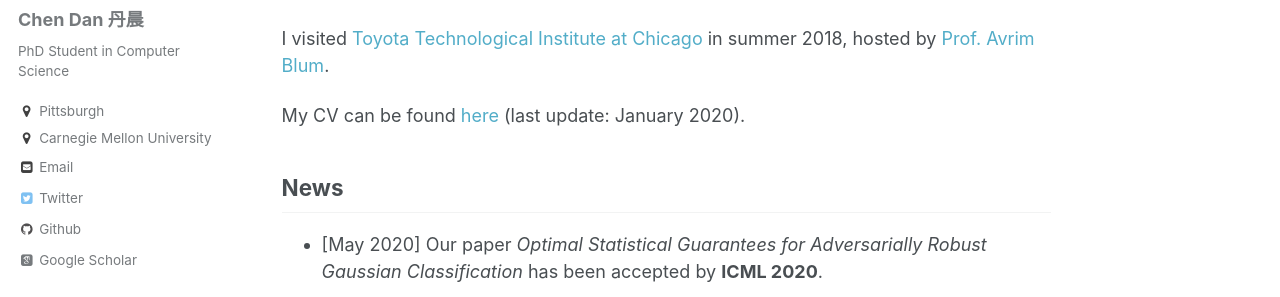
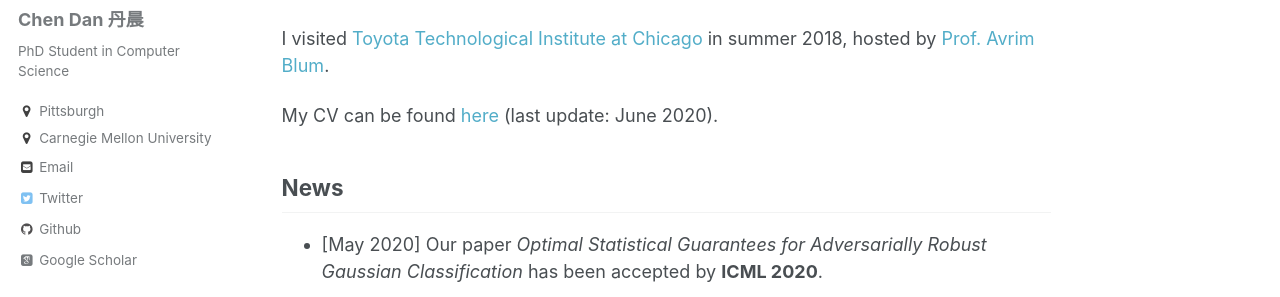
Before and after one commit to ChenDanCMU/chendancmu.github.io, a Jekyll site: the page built from _pages/about.md, in a window 1280 px wide and 1122 px high. Shown: the part 294-591 px from the top of the window. Built offline with Jekyll 4.4.1, drawn with Linux system fonts in a browser that asks for light colours; some web fonts are replaced.

```diff
--- a/_pages/about.md
+++ b/_pages/about.md
@@ -12,7 +12,7 @@ I am a 4th year Ph.D. student at [Computer Science Department, Carnegie Mellon U
 
 I visited [Toyota Technological Institute at Chicago](https://www.ttic.edu/) in summer 2018, hosted by [Prof. Avrim Blum](https://ttic.uchicago.edu/~avrim/).
 
-My CV can be found [here](https://chendancmu.github.io/files/CV.pdf) (last update: January 2020).
+My CV can be found [here](https://chendancmu.github.io/files/CV.pdf) (last update: June 2020).
 
 ## News
 
```
Also changed, not shown: _pages/publications.md (+1 -1 lines), 5 other files.
